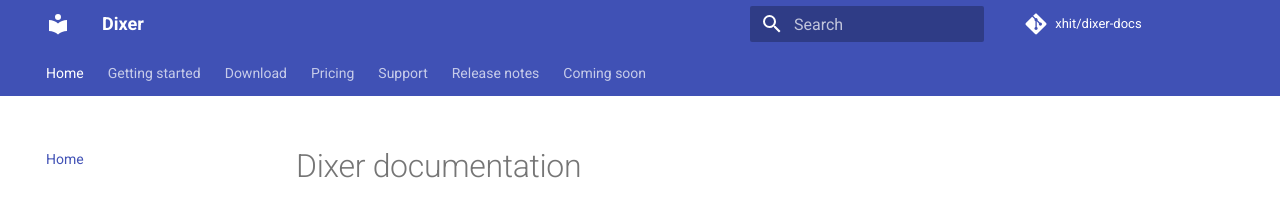
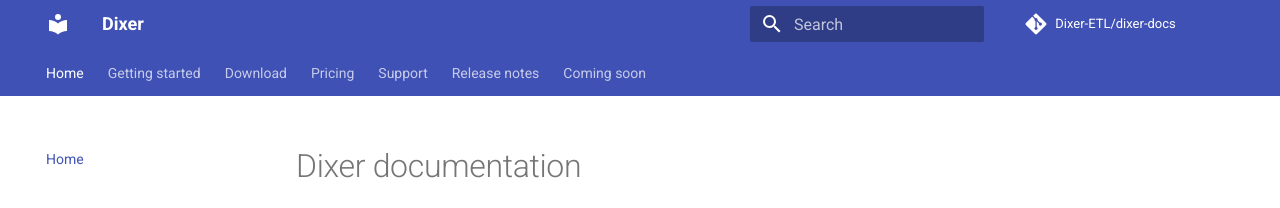
Before and after one commit to Dixer-ETL/dixer-docs, an MkDocs documentation site: the page built from docs/index.md, in a window 1280 px wide. Shown: the top 208 px of the page. Built offline with MkDocs 1.6.1 and Material for MkDocs 9.7.7, drawn with Linux system fonts in a browser that asks for light colours; comment, search, counter and statistics services are not loaded.

Commit message:
Change repo_name

```diff
--- a/mkdocs.yml
+++ b/mkdocs.yml
@@ -1,6 +1,6 @@
 site_name: Dixer
 site_author: Santiago De la Cruz
-repo_name: xhit/dixer-docs
+repo_name: Dixer-ETL/dixer-docs
 repo_url: https://github.com/Dixer-ETL/dixer-docs
 edit_uri: blob/master/docs/
 site_url: https://dixer.stgo.do
```
